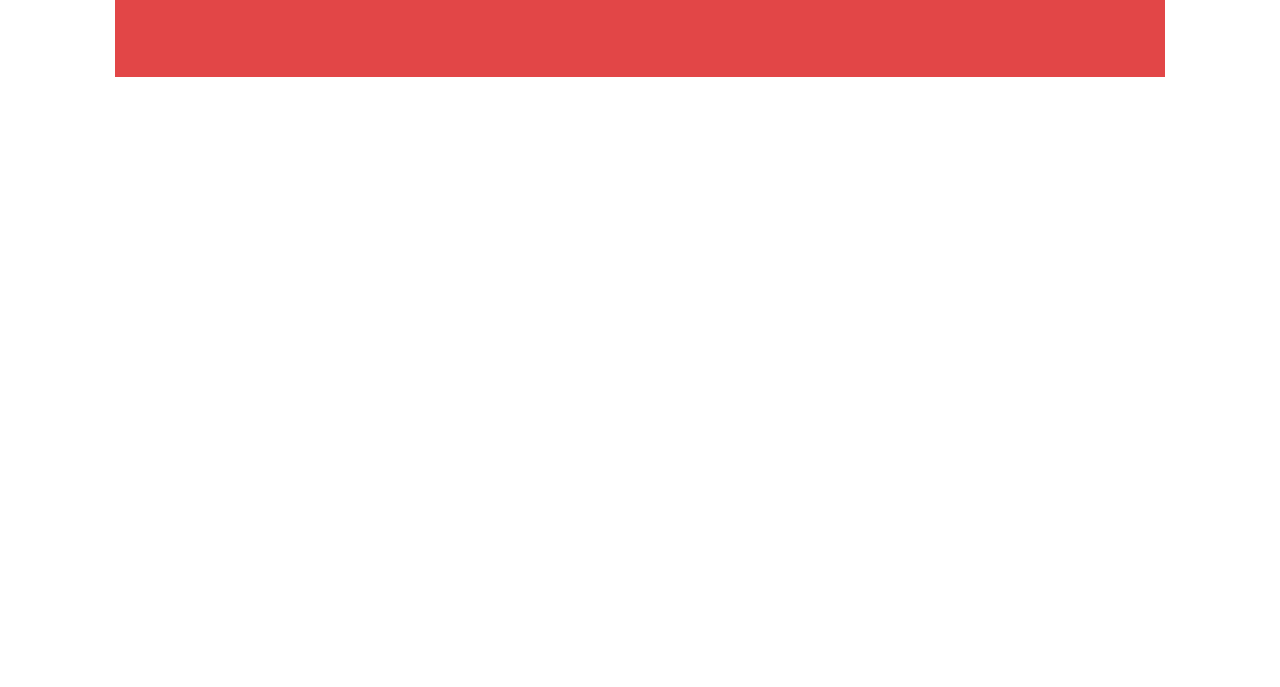
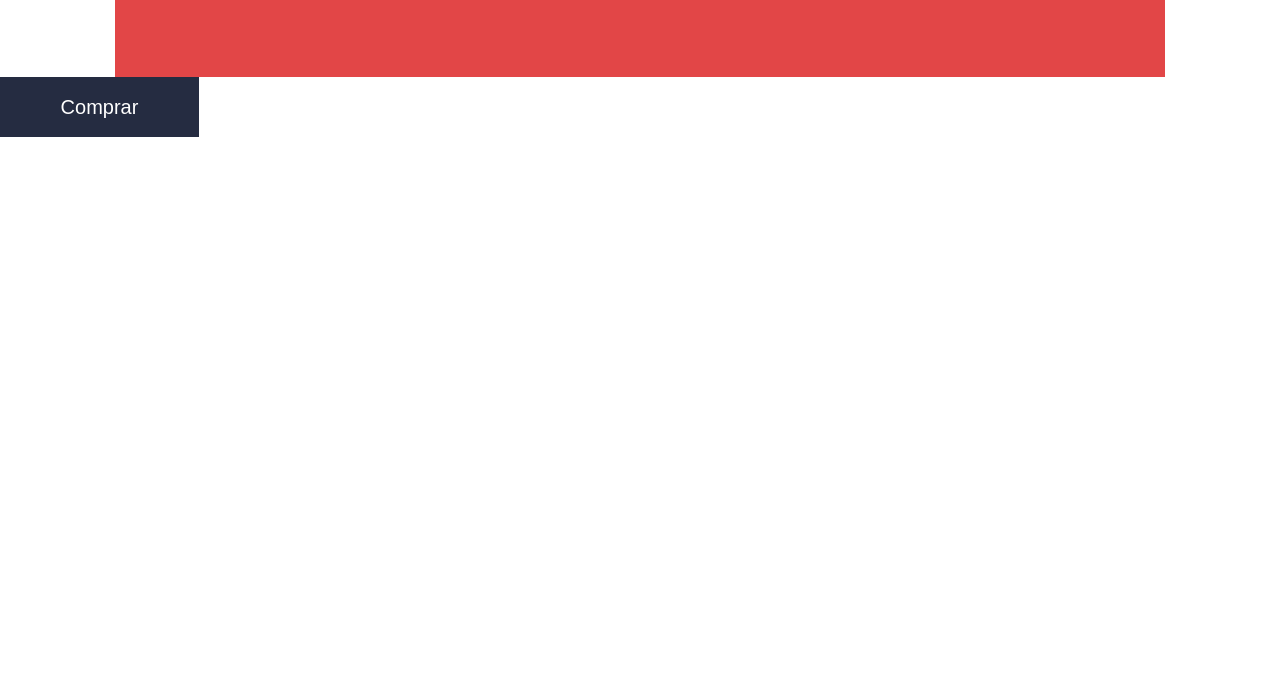
Before and after one commit to renanluz/loja-fone, a plain HTML site: page index.html in a window 1280 px wide. Shown: the part 113-800 px from the top of the page. Drawn offline with Linux system fonts and the light colour scheme.

Commit message:
[003] - Desafio Intermediário

```diff
--- /dev/null
+++ b/button.css
@@ -0,0 +1,11 @@
+.button {
+  color: #fff;
+  background-color: #252c41;
+  font-family: Arial, Helvetica, sans-serif;
+  font-size: 20px;
+  display: inline-block;
+  width: 199px;
+  height: 60px;
+  text-align: center;
+  line-height: 60px;
+}
--- a/index.html
+++ b/index.html
@@ -5,6 +5,7 @@
     <title>Loja Fone</title>
     <link rel="stylesheet" href="reset.css" />
     <link rel="stylesheet" href="header.css" />
+    <link rel="stylesheet" href="button.css" />
   </head>
   <body>
     <header>
@@ -15,5 +16,6 @@
         <a href="http://collabcode.training">Carrinho (10)</a>
       </nav>
     </header>
+    <a class="button" href="#">Comprar</a>
   </body>
 </html>
```
